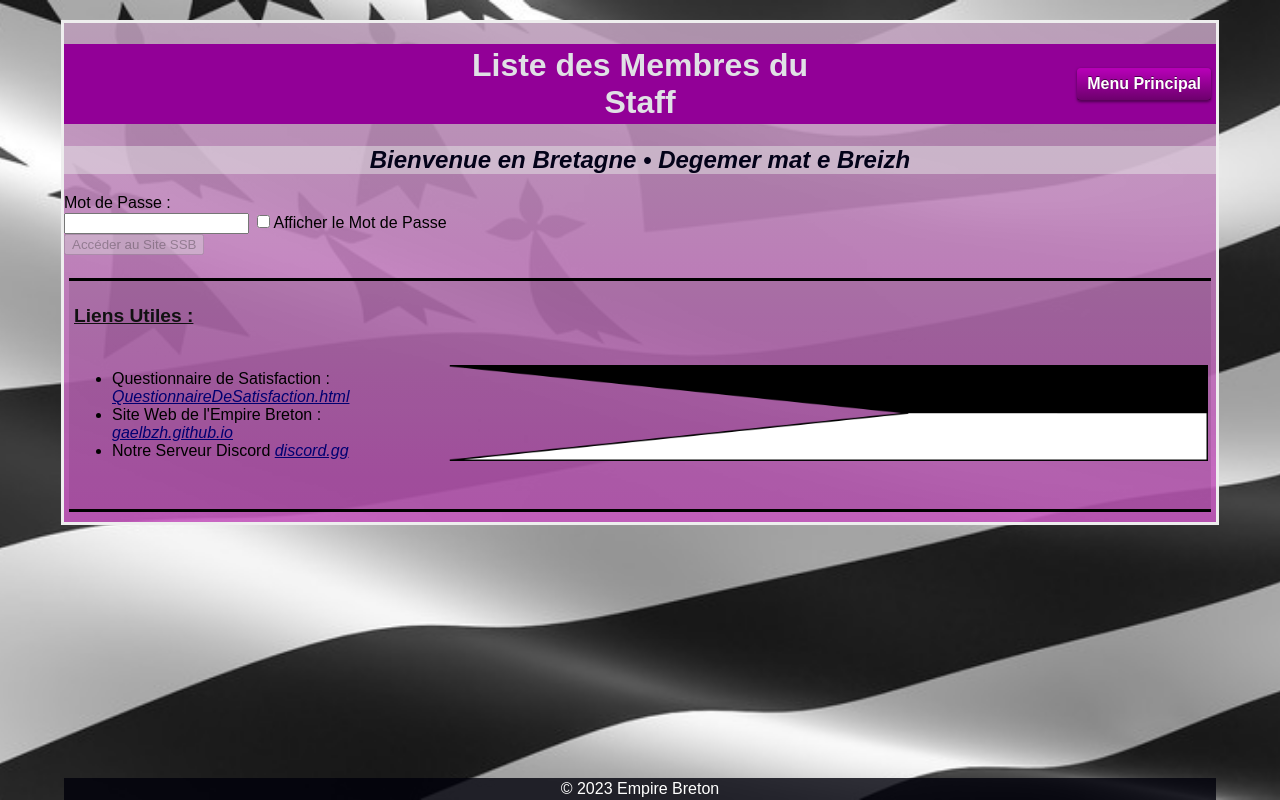
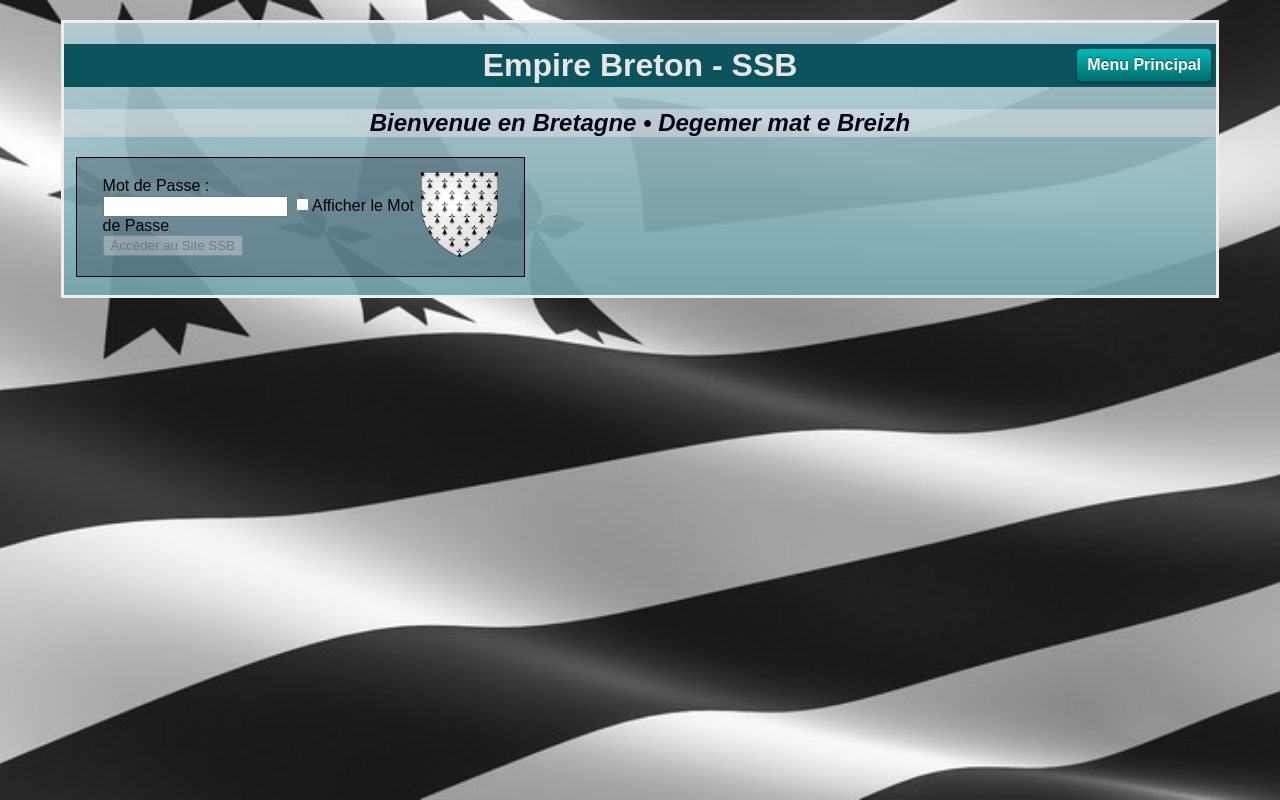
Before and after one commit to gaelBZH/gaelBZH.github.io, a PHP site: page /ssb.html in a window 1280 px wide. Run offline with PHP 8.4, Linux system fonts and the light colour scheme.

Commit message:
Add files via upload

```diff
--- a/ssb.css
+++ b/ssb.css
@@ -15,7 +15,7 @@ html{
 
 /* Corps de la Page */
 body{
-	background-image: linear-gradient(rgba(186, 157, 184, 0.9),rgba(196, 87, 189, 0.9) ), url("");
+	background-image: linear-gradient(rgba(179, 206, 215, 0.9),rgba(115, 167, 174, 0.9) ), url("");
 	width: 90%;
 	margin: auto;
 	margin-top: 20px;
@@ -53,7 +53,7 @@ p{
 .dixpourcent{width: 10%}
 #TitrePrincipal{width: 10%;}
 h1{
-	background-color: #920097;
+	background-color: #0d535e;
 	color:rgb(230, 230, 230);
 	font-weight: bold;
 	text-align: center;
@@ -76,6 +76,18 @@ h2{
 
 /* Titres de Parties */
 .TitrePartie{font-weight: bold;font-size: 120%;}
+
+#PartieMotDePasse{
+	background-color: rgba(3, 4, 31, 0.25);
+	margin-right:60%;
+	margin-left: 1%;
+	text-align: left;
+	padding: 1% 2%;
+	border: #030219 1px solid;
+}
+
+
+#Logo{width: 100%;text-align: right;}
 
 /* Style Partie des Liens */
 #LiensUtiles{
@@ -100,15 +112,6 @@ h2{
 	opacity: 95%;
 }
 
-/* Styles Tableaux */
-table{margin-bottom: 30px}
-td{width : 25%;text-align :center;color:#e0e1e5} /* Centrer Éléments */
-.Partie td img{border-radius: 50%;width: 40%;}
-.Partie table{background-color: rgba(72, 72, 72, 0.4);margin: 0 3%;}
-.Partie .Logo{width: 30px;}
-#PlayPause{width: 30px;}
-.Partie #Admin1, .Partie #Admin2{width: 30%;}
-
 /* Effet de Loupe */
 .loupe {
 	transition: transform .2s; /* Animation */
@@ -121,19 +124,7 @@ td{width : 25%;text-align :center;color:#e0e1e5} /* Centrer Éléments */
 	border-radius: 25%;
   }
 
-
-/* Bouton Lien Externe */
-.LienExterne{
-	padding: 4px 5px 4px;
-	border-radius: 4px;
-	background-color: #1b4c77;
-	color:white;
-	font-weight: bold;
-	margin-left: 10px;
-	text-decoration: none;
-}
-#IconeLienExterne{width: 12px;}
-.LienExterne:active{position:relative;top:1px}
+#boutonacces:hover{cursor: pointer;}
 
 .Tiers{width: 33%;}
 .DeuxTiers{width: 67%;}
--- a/ssb.html
+++ b/ssb.html
@@ -5,7 +5,7 @@
     <meta charset="UTF-8"> <!--Encodage UTF-8-->
     <meta http-equiv="X-UA-Compatible" content="IE=edge">
     <meta name="viewport" content="width=device-width, initial-scale=1.0">
-    <title>Staff - Empire Breton</title> <!--Titre de la Page-->
+    <title>SSB - Empire Breton</title> <!--Titre de la Page-->
     <link rel="stylesheet" href="ssb.css"> <!--Feuille de Style CSS-->
     <link rel="stylesheet" href="StyleBoutons.css"> <!--Feuille de Style CSS-->
     <link rel="icon" href="Images/Icone.png"> <!--Icône du Site-->
@@ -33,30 +33,37 @@
       }
       function afficherpage(){
         document.getElementById("verrouille").open = true;
-
+        document.getElementById("Logo").src = "SSB/BlasonSSB.png";
+        document.getElementById("TitrePrincipal").textContent = "Bureau du SSB"
+        document.getElementsByTagName("h2")[0].textContent="Bureau et Archives des Services Secrets Bretons";
       }
       </script>
 </head>
 <body>
     <h1><table style="margin: auto;"><tbody><tr>
         <td class="dixpourcent"></td>
-        <td id="TitrePrincipal">Liste des Membres du Staff</td>
-        <td class="dixpourcent"><a href="index.html" class="BoutonViolet" style="float: right;">Menu Principal</a></td>
+        <td id="TitrePrincipal">Empire Breton - SSB</td>
+        <td class="dixpourcent"><a href="index.html" class="BoutonCyan" style="float: right;">Menu Principal</a></td>
     </tr></tbody></table></h1>
     <h2><i>Bienvenue en Bretagne • Degemer mat e Breizh</i></h2>
 
-    <label for="pass">Mot de Passe :</label><br>
-    <input type="password" id="password" name="MotDePasse" onchange="verifiermdp()">
-    <input type="checkbox" onclick="passwordshow()">Afficher le Mot de Passe<br>
-    <button onclick="afficherpage()" id="boutonacces" href="index" disabled>Accéder au Site SSB</button>
-
+    <div id="PartieMotDePasse">
+      <table><tbody><tr><td>
+      <label for="pass">Mot de Passe :</label><br>
+      <input type="password" id="password" name="MotDePasse" onchange="verifiermdp()">
+      <input type="checkbox" onclick="passwordshow()">Afficher le Mot de Passe<br>
+      <button onclick="afficherpage()" id="boutonacces" href="index" disabled>Accéder au Site SSB</button>
+      </td><td width=20%>
+        <img id="Logo" alt="LogoSSB" src="Histoire/Blason.png">
+      </td></tr></tbody></table>
+    </div>
     <details class="verrou" id="verrouille" disabled>
         <summary style="color: transparent;" tabindex="-1"></summary>
-    Bonjour
-    </details>
 
 
+      Easter Egg : Ma crush est sur le serveur<br><small>-gaelBZH.</small>
 
+      <br>
 
     <!--Liens Utiles-->
     <div id="LiensUtiles">
@@ -83,5 +90,6 @@
         </a>
     </div>
     <!--Barre du Bas-->
+  </details>
 </body>
 </html>
```
Also changed, not shown: SSB/BlasonSSB.png (added).
